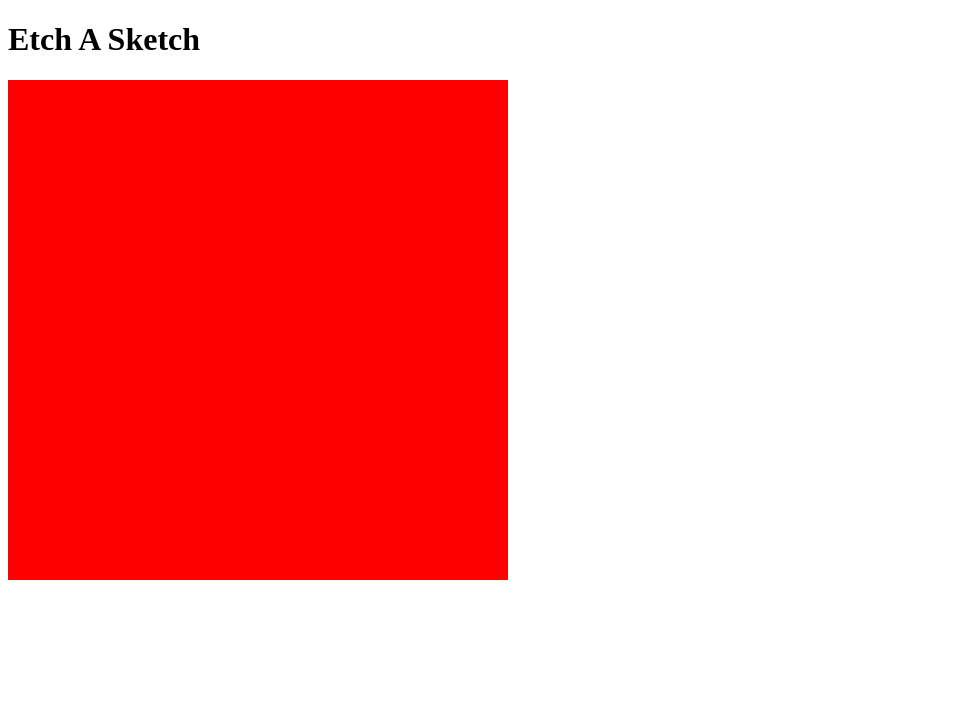
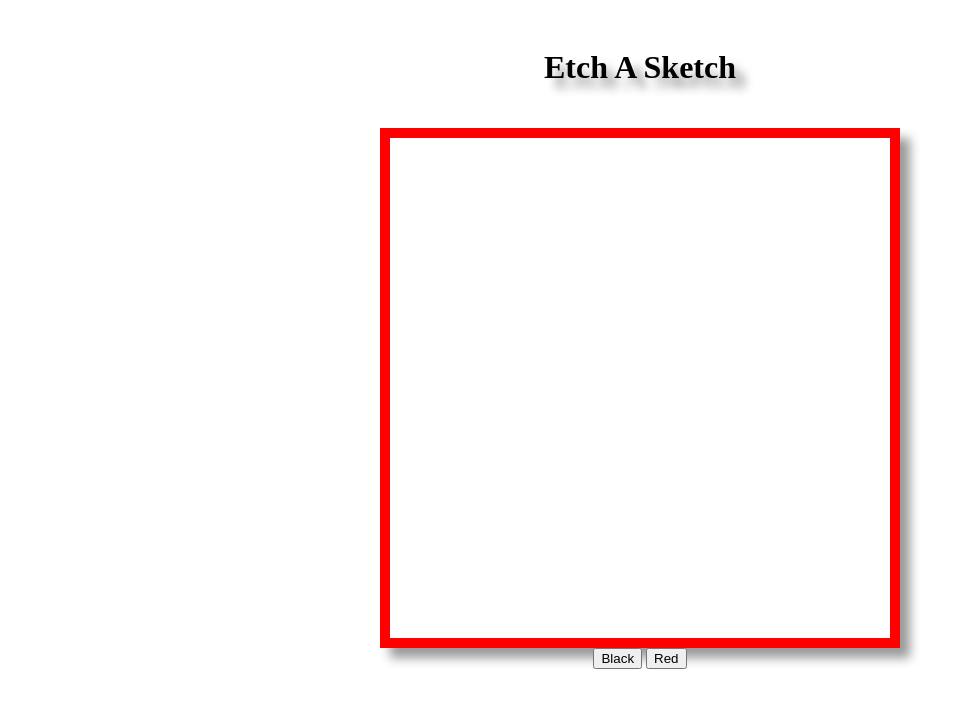
Before and after one commit to DiferoX/etch-a-sketch, a plain HTML site: page index.html in a window 1280 px wide. Shown: the whole page, without its empty margins (0-971 px from the left). Drawn offline with Linux system fonts and the light colour scheme.

Commit message:
add a red button and a black button to paint the board

```diff
--- a/index.html
+++ b/index.html
@@ -10,6 +10,11 @@
       <div class="title"><h1>Etch A Sketch</h1></div>
       <div class="board"></div>
 
+      <div class="buttons">
+        <button class="btnBlack">Black</button>
+        <button class="btnRed">Red</button>
+      </div>
+
     </div>
 
     <script src="main.js"></script>
--- a/main.js
+++ b/main.js
@@ -1,22 +1,44 @@
+let board = document.querySelector('.board');
+
 function createDivs (rows, cols)
 {
-  let board = document.querySelector('.board');
   board.style.setProperty ('--grid-rows', rows);
   board.style.setProperty ('--grid-cols', cols);
-  //board.style.gridTemplateColumns = 'repeat (${x} , 1fr)';
-  //board.style.gridTemplateRows = 'repeat (${X}, 1fr)';
 
   for (let i= 0; i< (rows*cols); i++)
   {
       let divs = document.createElement('div');
-      //divs.classList.add('divs');
-      divs.setAttribute ('style', 'background: red');
-      board.insertAdjacentElement('beforeend', divs);
-      //board.style.gridTemplateColumns = 'repeat (${i}, 1fr)';
-      //board.style.gridTemplateRows = 'repeat (${i}, 1fr)';
+      divs.classList.add('divs');
 
-      //board.appendChild(divs);
+      divs.setAttribute ('style', 'background: white');
+      //board.insertAdjacentElement('beforeend', divs);
+
+      board.appendChild(divs);
   }
 }
 
 createDivs(16, 16);
+
+let divs = board.querySelectorAll('.divs');
+
+
+let btnBlack = document.getElementsByClassName('btnBlack');
+
+btnBlack[0].addEventListener('click', function()
+{
+  divs.forEach(divs => divs.addEventListener ('mouseover', () =>
+  {
+    divs.style.backgroundColor = 'black';
+  }));
+});
+
+
+let btnRed = document.getElementsByClassName('btnRed');
+
+btnRed[0].addEventListener('click', function()
+{
+  divs.forEach(divs => divs.addEventListener ('mouseover', () =>
+  {
+    divs.style.backgroundColor = 'red';
+  }));
+});
--- a/style.css
+++ b/style.css
@@ -5,4 +5,22 @@
   display: grid;
   grid-template-columns: repeat(var(--grid-cols), 1fr);
   grid-template-rows: repeat(var(--grid-rows), 1fr);
+  border: 10px solid red;
+  box-shadow: 10px 10px 10px rgba(0, 0, 0, 0.4);
 }
+
+.mainContainer
+{
+  display: flex;
+  flex-direction: column;
+  align-items: center;
+  justify-content: center;
+
+}
+
+.title
+{
+  padding: 20px;
+  text-align: center;
+  text-shadow: 10px 10px 10px rgba(0, 0, 0, 0.4);
+}
```
